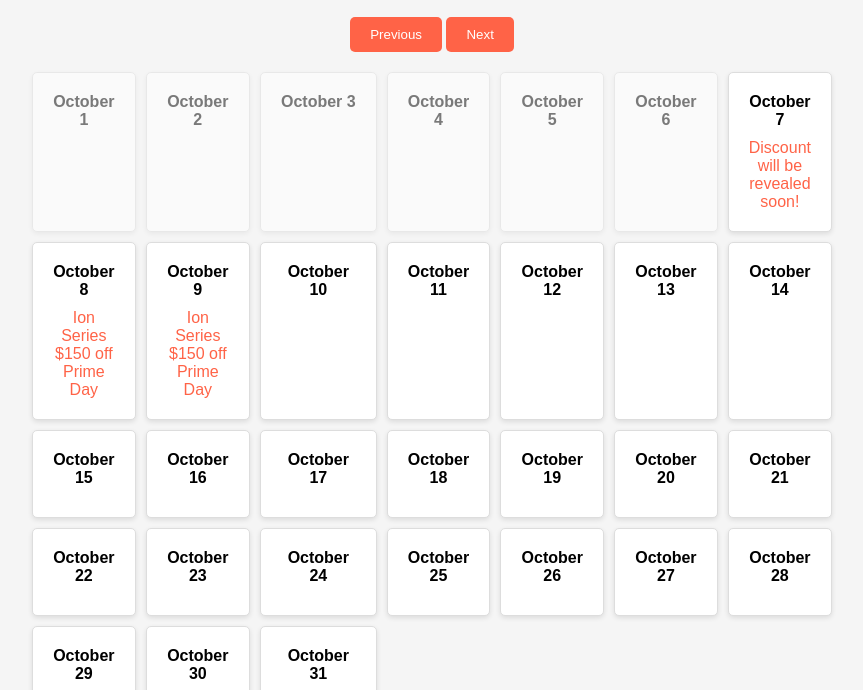
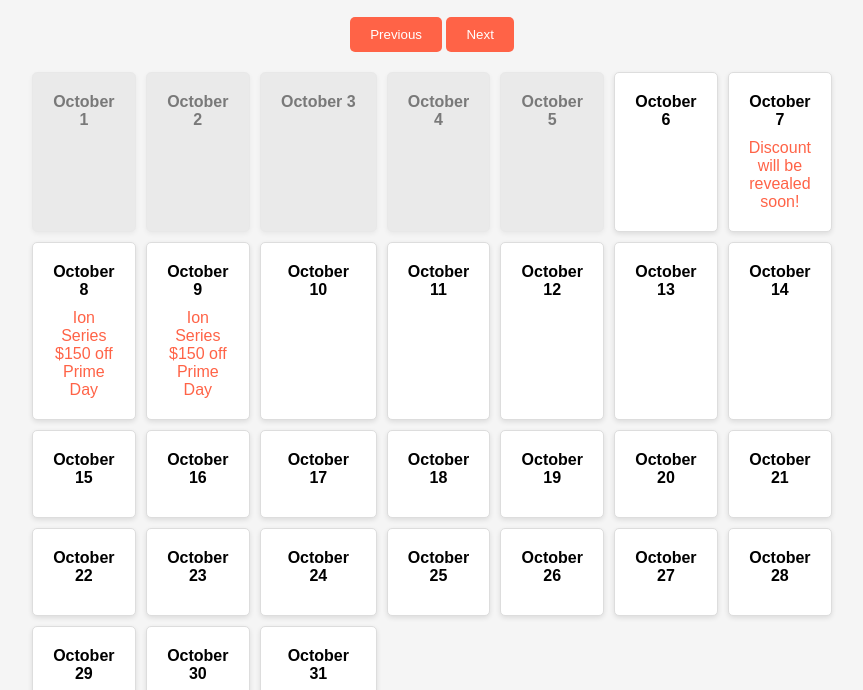
Before and after one commit to Budget-hearing-aids/DiscountsCalendar, a plain HTML site: page index.html in a window 1280 px wide. Shown: the part 81-771 px from the top of the page, without its empty margins (208-1071 px from the left). Drawn offline with Linux system fonts and the light colour scheme.

Commit message:
Update index.html

```diff
--- a/index.html
+++ b/index.html
@@ -33,12 +33,11 @@
             border-radius: 5px;
             box-shadow: 0 2px 5px rgba(0, 0, 0, 0.1);
             position: relative;
-            opacity: 1;
-            transition: opacity 0.3s ease;
         }
 
-        .dimmed {
+        .day.dimmer {
             opacity: 0.5;
+            background-color: #e0e0e0;
         }
 
         .day .date {
@@ -107,11 +106,8 @@
 
     <script>
         const discounts = [
-            // October
             { startDate: '2024-10-08', endDate: '2024-10-09', discount: 'Ion Series $150 off Prime Day' },
             { startDate: '2024-10-31', endDate: '2024-10-31', discount: 'Halloween Sale (Atom 2 Series) - 2 Emails, 1 Text' },
-
-            // November
             { startDate: '2024-11-15', endDate: '2024-11-20', discount: '$50 off 2 Series' },
             { startDate: '2024-11-15', endDate: '2024-11-20', discount: '25% off Ion Series' },
             { startDate: '2024-11-21', endDate: '2024-11-24', discount: '20% off all products' },
@@ -119,8 +115,6 @@
             { startDate: '2024-11-29', endDate: '2024-12-01', discount: 'BOGO Atom 2 Series (Fri-Sun)' },
             { startDate: '2024-11-29', endDate: '2024-12-01', discount: '$150 off Ion Series (Fri-Sun)' },
             { startDate: '2024-12-02', endDate: '2024-12-04', discount: 'Final Sale: 20% off all products (Cyber Mon-Tues-Wed)' },
-
-            // December
             { startDate: '2024-12-02', endDate: '2024-12-09', discount: 'QVC Sale (12/2 - 12/9)' },
             { startDate: '2024-12-14', endDate: '2024-12-19', discount: 'QVC Sale (12/14 - 12/19)' },
             { startDate: '2024-12-05', endDate: '2024-12-09', discount: '$75 off Atom 2 Series' },
@@ -129,14 +123,14 @@
             { startDate: '2024-12-24', endDate: '2024-12-25', discount: '$150 off Ion Series, $80 off Atom 2 Series' }
         ];
 
-        let currentMonth = new Date().getMonth();  // Default to current month
+        let currentMonth = new Date().getMonth();
 
         function createCalendar(month) {
             const calendar = document.getElementById('calendar');
-            calendar.innerHTML = '';  // Clear the calendar for the new month
+            calendar.innerHTML = '';
 
             const today = new Date();
-            const daysInMonth = new Date(today.getFullYear(), month + 1, 0).getDate();  // Get the number of days in the month
+            const daysInMonth = new Date(today.getFullYear(), month + 1, 0).getDate();
 
             for (let day = 1; day <= daysInMonth; day++) {
                 const currentDate = new Date(today.getFullYear(), month, day);
@@ -150,12 +144,25 @@
                 const discountInfo = document.createElement('div');
                 discountInfo.className = 'discount-info';
 
+                // Dimming past days
+                if (currentDate < new Date(today.getFullYear(), today.getMonth(), today.getDate())) {
+                    dayElement.classList.add('dimmer');
+                }
+
+                // Check if the current date is within the discount period
                 const activeDiscount = discounts.find(d => {
                     const startDate = new Date(d.startDate);
                     const endDate = new Date(d.endDate);
                     return currentDate >= startDate && currentDate <= endDate;
                 });
 
+                // Show the actual discount on the start date and throughout its duration
+                if (activeDiscount) {
+                    discountInfo.innerText = activeDiscount.discount;
+                    discountInfo.classList.add('active');
+                }
+
+                // Show "Discount will be revealed soon!" one day before the discount starts
                 const isOneDayBefore = discounts.find(d => {
                     const startDate = new Date(d.startDate);
                     const oneDayBefore = new Date(startDate);
@@ -163,20 +170,8 @@
                     return currentDate.toDateString() === oneDayBefore.toDateString();
                 });
 
-                // Dim the past days
-                if (currentDate < today) {
-                    dayElement.classList.add('dimmed');
-                }
-
-                // Show "Discount will be revealed soon!" if it's one day before the start date
                 if (isOneDayBefore) {
                     discountInfo.innerText = 'Discount will be revealed soon!';
-                    discountInfo.classList.add('active');
-                }
-
-                // Show actual discount info if current date falls within the discount period
-                if (activeDiscount && currentDate >= new Date(activeDiscount.startDate)) {
-                    discountInfo.innerText = activeDiscount.discount;
                     discountInfo.classList.add('active');
                 }
 
@@ -187,16 +182,15 @@
         }
 
         function prevMonth() {
-            currentMonth = (currentMonth - 1 + 12) % 12;  // Go to previous month, wrapping around the year
+            currentMonth = (currentMonth - 1 + 12) % 12;
             createCalendar(currentMonth);
         }
 
         function nextMonth() {
-            currentMonth = (currentMonth + 1) % 12;  // Go to next month, wrapping around the year
+            currentMonth = (currentMonth + 1) % 12;
             createCalendar(currentMonth);
         }
 
-        // Initialize the calendar for the current month
         createCalendar(currentMonth);
     </script>
 
```
